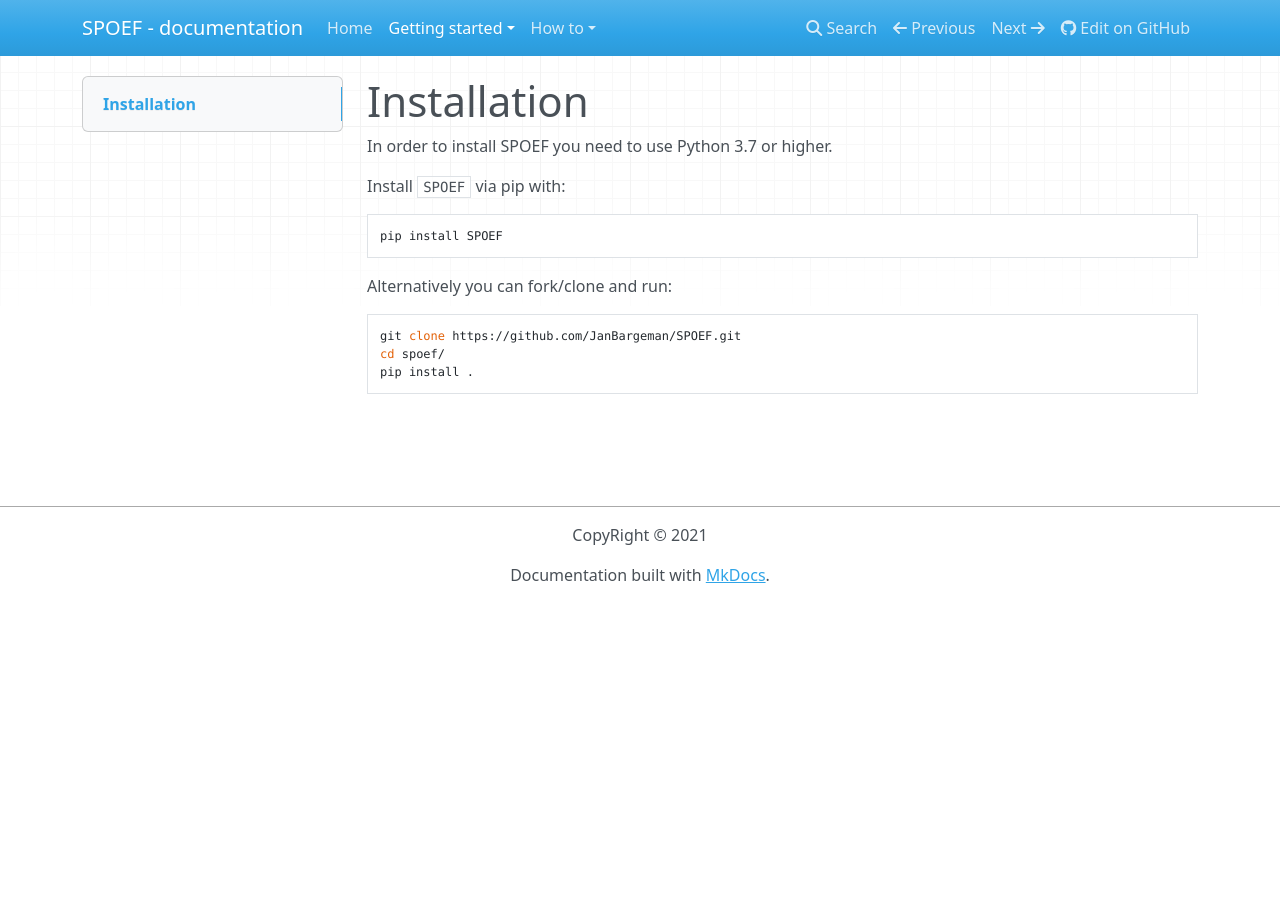
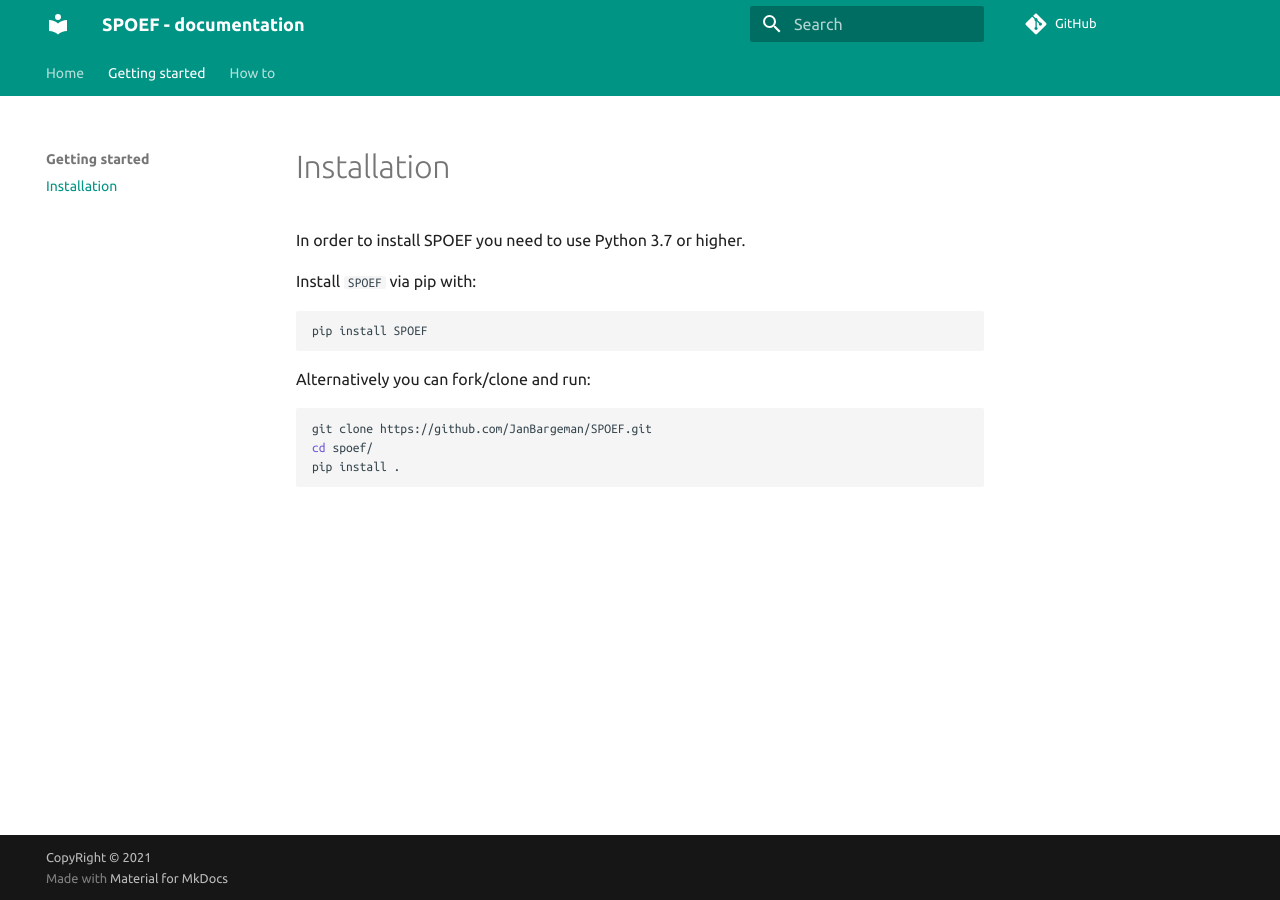
Before and after one commit to JanBargeman/SPOEF, an MkDocs documentation site: the page built from docs/getting_started/install.md, in a window 1280 px wide. Built offline with MkDocs 1.6.1 and Material for MkDocs 9.7.7, drawn with Linux system fonts in a browser that asks for light colours; nearby versions of some CDN libraries; comment, search, counter and statistics services are not loaded.

Commit message:
Update mkdocs.yml

```diff
--- a/mkdocs.yml
+++ b/mkdocs.yml
@@ -13,3 +13,29 @@
     - Minimal working example: tutorials/minimal_working_example.py
 
 copyright: CopyRight &copy; 2021
+
+theme:
+  name: material
+  font:
+    text: Ubuntu
+    code: Ubuntu Mono
+  features:
+    - navigation.tabs
+  palette:
+    scheme: default
+    primary: teal
+    accent: yellow
+
+
+markdown_extensions:
+  - codehilite
+  - pymdownx.highlight
+  - pymdownx.inlinehilite
+  - pymdownx.superfences
+  - pymdownx.details
+  - pymdownx.tabbed
+  - pymdownx.snippets
+  - pymdownx.highlight:
+      use_pygments: true
+  - toc:
+      permalink: true
```
